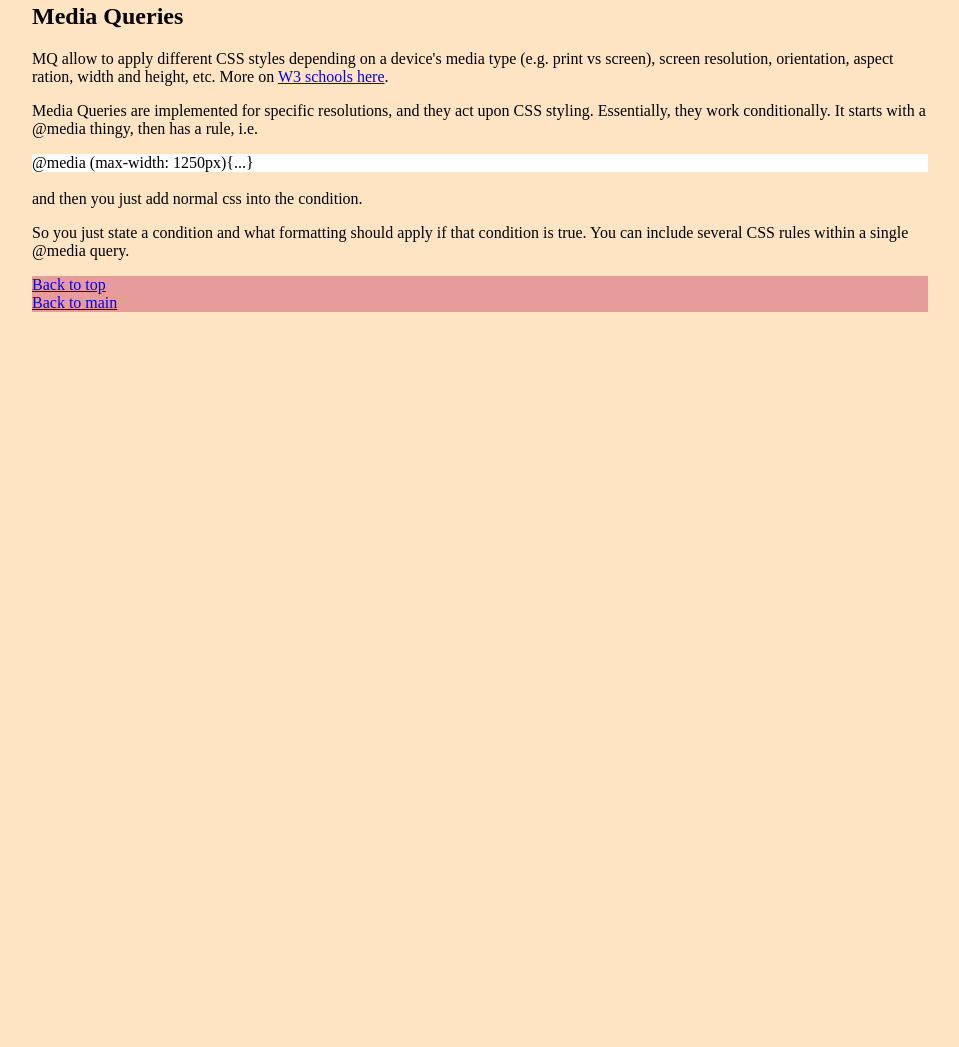
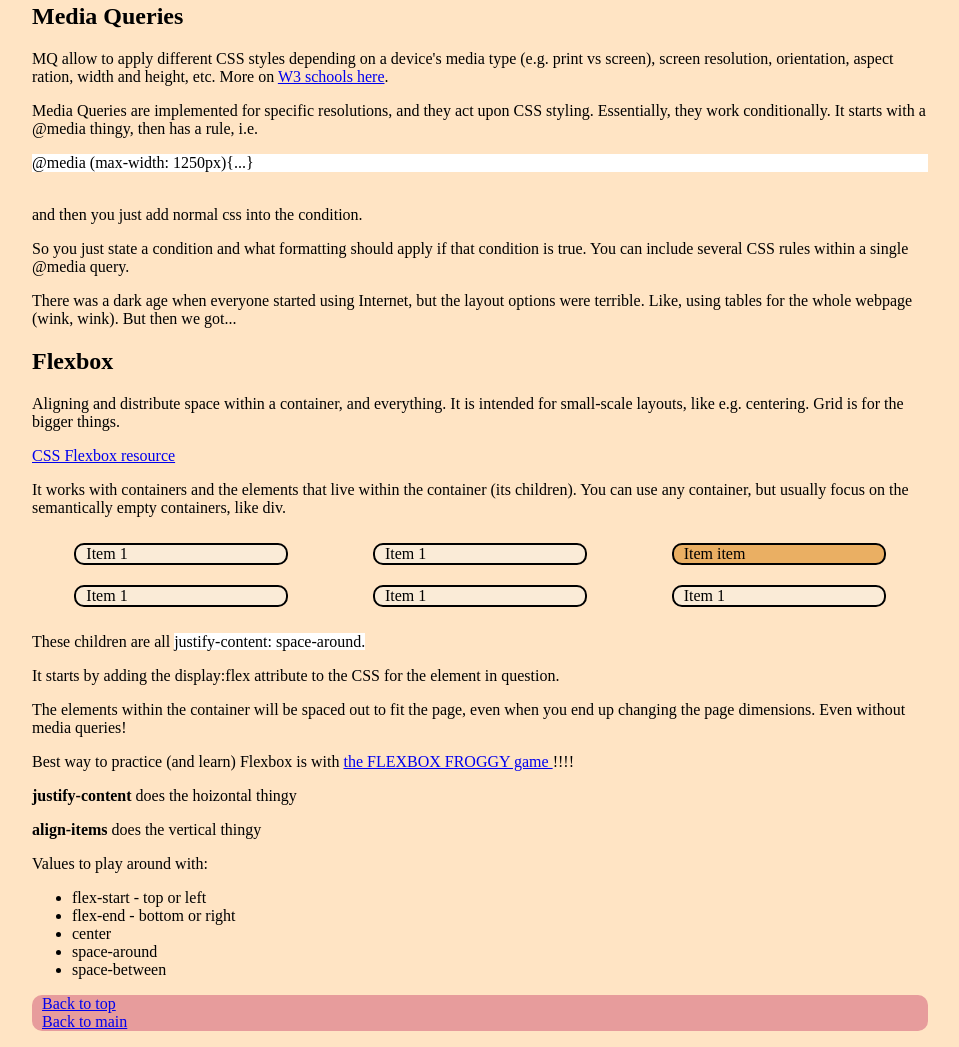
Before and after one commit to Toms-D-Barvidis/webcourse-fall-24, a plain HTML site: page week6.html in a window 1280 px wide. Shown: the part 145-1192 px from the top of the page, without its empty margins (160-1119 px from the left). Before the commit the page ends 800 px from the top, so only its background shows below. Drawn offline with Linux system fonts and the light colour scheme.

Commit message:
finished up notes for the class

```diff
--- a/styles/week6.css
+++ b/styles/week6.css
@@ -10,6 +10,11 @@ body{
     margin-left: 15%;
     margin-right: 15%;
     font-size: 24px;
+}
+
+footer{
+    padding-left: 10px;
+    border-radius: 10px;
 }
 
 .code{
@@ -26,6 +31,9 @@ body{
     header{
         background-color: brown;
     }
+    footer{
+        background-color: rgb(255, 174, 149);
+    }
 }
 
 @media (min-width: 768px) {
@@ -39,3 +47,30 @@ body{
         background-color: rgb(231, 156, 156);
     }
 }
+
+/* let's define a flexbox container class as a flex vontainer */
+.flexbox-container{
+    display: flex;
+    flex-wrap: wrap;
+    justify-content: space-around;
+}
+/* and the kiddies */
+.flexbox-item{
+    background-color: antiquewhite;
+    width: 200px;
+    margin: 10px;
+    padding-left: 10px;
+    border: 2px solid black;
+    border-radius: 10px;
+}
+
+.flexbox-item-mini{
+    justify-content: center;
+    align-items: center;
+    background-color: rgb(234, 175, 99);
+    width: 200px;
+    margin: 10px;
+    padding-left: 10px;
+    border: 2px solid black;
+    border-radius: 10px;
+}
--- a/week6.html
+++ b/week6.html
@@ -14,10 +14,37 @@
     <main>
         <h2>Media Queries</h2>
         <p>MQ allow to apply different CSS styles depending on a device's media type (e.g. print vs screen), screen resolution, orientation, aspect ration, width and height, etc. More on <a href="https://www.w3schools.com/css/css_rwd_mediaqueries.asp">W3 schools here</a>.</p>
-        <p>Media Queries are implemented for specific resolutions, and they act upon CSS styling. Essentially, they work conditionally. It starts with a @media thingy, then has a rule, i.e. <br>
+        <p>Media Queries are implemented for specific resolutions, and they act upon CSS styling. Essentially, they work conditionally. It starts with a @media thingy, then has a rule, i.e. <br> </p>
             <div class="code">@media (max-width: 1250px){...}</div><br>
-        and then you just add normal css into the condition. </p>
+        <p>and then you just add normal css into the condition. </p>
         <p>So you just state a condition and what formatting should apply if that condition is true. You can include several CSS rules within a single @media query. </p>
+        <p>There was a dark age when everyone started using Internet, but the layout options were terrible. Like, using tables for the whole webpage (wink, wink). But then we got...</p>
+        <h2>Flexbox</h2>
+        <p>Aligning and distribute space within a container, and everything. It is intended for small-scale layouts, like e.g. centering. Grid is for the bigger things.</p>
+        <a href="https://css-tricks.com/snippets/css/a-guide-to-flexbox/">CSS Flexbox resource</a>
+        <p>It works with containers and the elements that live within the container (its children). You can use any container, but usually focus on the semantically empty containers, like div. </p>
+        <div class="flexbox-container">
+            <div class="flexbox-item">Item 1</div>
+            <div class="flexbox-item">Item 1</div>
+            <div class="flexbox-item-mini"><div>Item item</div></div>
+            <div class="flexbox-item">Item 1</div>
+            <div class="flexbox-item">Item 1</div>
+            <div class="flexbox-item">Item 1</div>
+        </div>
+        <p>These children are all <span class="code">justify-content: space-around.</span></p>
+        <p>It starts by adding the display:flex attribute to the CSS for the element in question. </p>
+        <p>The elements within the container will be spaced out to fit the page, even when you end up changing the page dimensions. Even without media queries!</p>
+        <p>Best way to practice (and learn) Flexbox is with <a href="https://flexboxfroggy.com/" target="_blank">the FLEXBOX FROGGY game </a>!!!!</p>
+        <p><strong>justify-content</strong> does the hoizontal thingy</p>
+        <p><strong>align-items</strong> does the vertical thingy</p>
+        <p>Values to play around with:</p>
+        <ul>
+            <li>flex-start - top or left</li>
+            <li>flex-end - bottom or right</li>
+            <li>center</li>
+            <li>space-around</li>
+            <li>space-between</li>
+        </ul>
     </main>
     <footer>
         <p> <a href="#header">Back to top</a><br>
```
